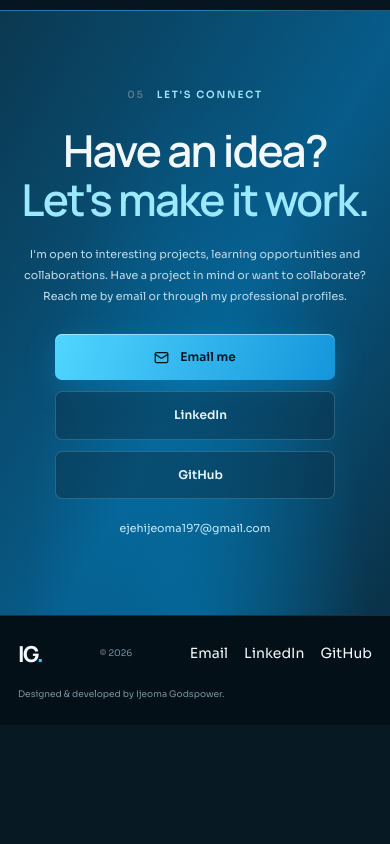
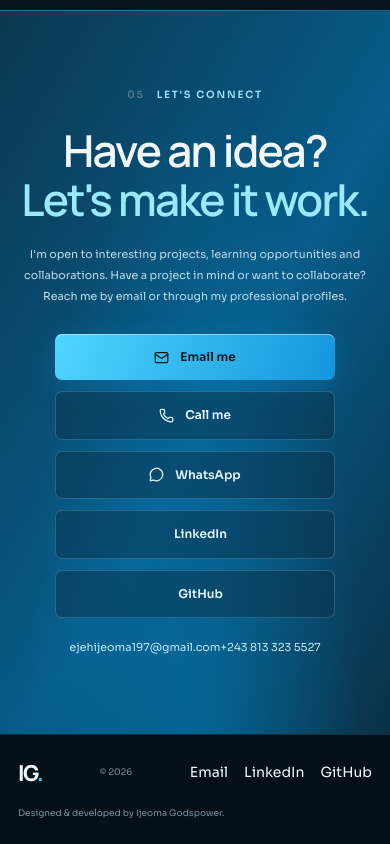
Before and after one commit to ijeomagodspower/OIBSIP, a plain HTML site: page WebDev-L1/Task2-PersonalPortfolio/index.html in a window 390 px wide. Shown: the part 4953-5797 px from the top of the page. Before the commit the page ends 5678 px from the top, so only its background shows below. Drawn offline with nearby package versions, Linux system fonts and the light colour scheme.

Commit message:
Add phone and WhatsApp contact options

```diff
--- a/WebDev-L1/Task2-PersonalPortfolio/index.html
+++ b/WebDev-L1/Task2-PersonalPortfolio/index.html
@@ -175,7 +175,7 @@
         <div class="section-label"><span>05</span> LET'S CONNECT</div>
         <h2>Have an idea?<br><span>Let's make it work.</span></h2>
         <p>I'm open to interesting projects, learning opportunities and collaborations. Have a project in mind or want to collaborate? Reach me by email or through my professional profiles.</p>
-        <div class="contact-actions"><a class="button button-primary" href="mailto:ejehijeoma197@gmail.com"><i data-lucide="mail"></i> Email me</a><a class="button button-ghost" href="https://www.linkedin.com/in/ijeoma-ejeh-90540133a" target="_blank" rel="noreferrer"><i data-lucide="linkedin"></i> LinkedIn</a><a class="button button-ghost" href="https://github.com/ijeomagodspower" target="_blank" rel="noreferrer"><i data-lucide="github"></i> GitHub</a></div><a class="contact-email" href="mailto:ejehijeoma197@gmail.com">ejehijeoma197@gmail.com</a>
+        <div class="contact-actions"><a class="button button-primary" href="mailto:ejehijeoma197@gmail.com"><i data-lucide="mail"></i> Email me</a><a class="button button-ghost" href="tel:+2438133235527"><i data-lucide="phone"></i> Call me</a><a class="button button-ghost" href="https://wa.me/2438133235527" target="_blank" rel="noreferrer"><i data-lucide="message-circle"></i> WhatsApp</a><a class="button button-ghost" href="https://www.linkedin.com/in/ijeoma-ejeh-90540133a" target="_blank" rel="noreferrer"><i data-lucide="linkedin"></i> LinkedIn</a><a class="button button-ghost" href="https://github.com/ijeomagodspower" target="_blank" rel="noreferrer"><i data-lucide="github"></i> GitHub</a></div><a class="contact-email" href="mailto:ejehijeoma197@gmail.com">ejehijeoma197@gmail.com</a><a class="contact-email" href="tel:+2438133235527">+243 813 323 5527</a>
       </div>
     </section>
   </main>
```
